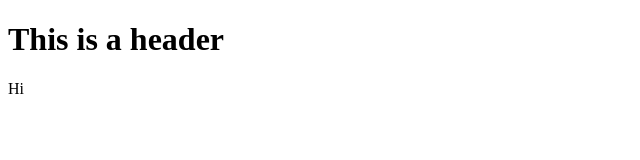
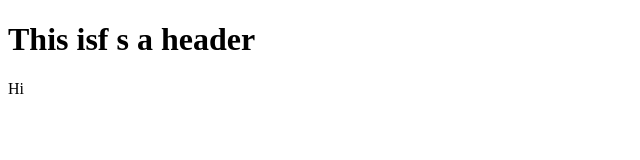
Before and after one commit to srdoyen/git-test, a website: page index.html in a window 1280 px wide. Shown: the whole page, without its empty margins (0-640 px from the left). Drawn offline with Linux system fonts and the light colour scheme.

Commit message:
using npm

```diff
--- a/index.html
+++ b/index.html
@@ -1,7 +1,7 @@
 <!DOCTYPE html>
 <html>
   <body>
-    <h1>This is a header</h1>
+    <h1>This isf s a header</h1>
     <p>Hi</p>
   </body>
 </html>
```
Also changed, not shown: package.json (added, +24 -0 lines), 2 other files.
